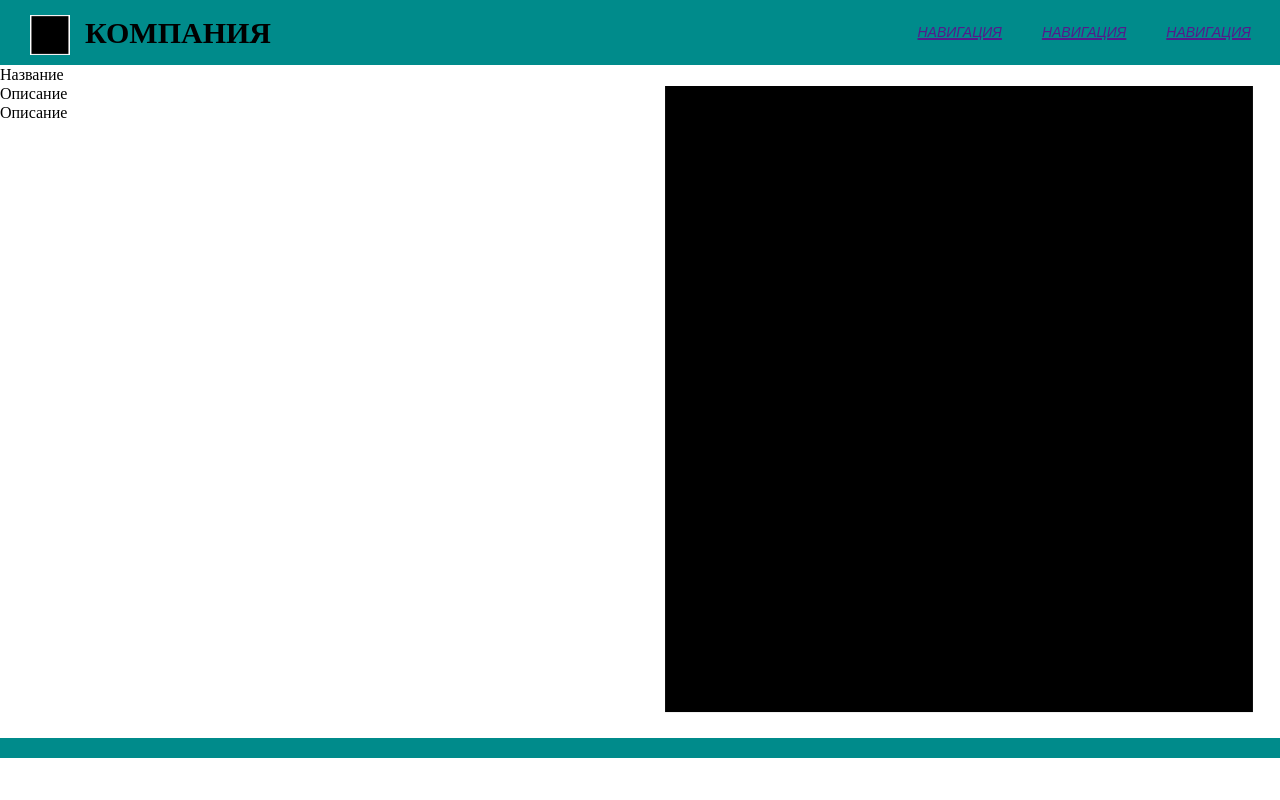
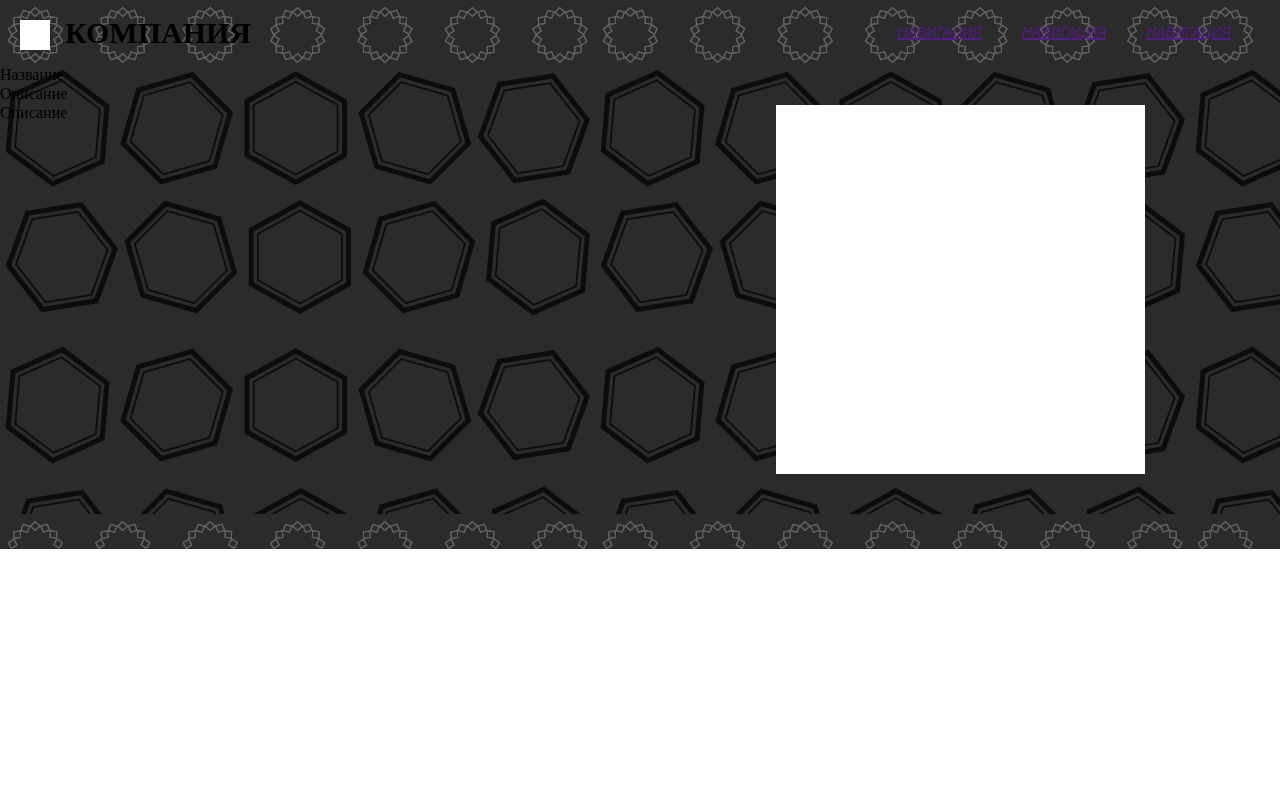
Before and after one commit to PerfectGold4/-Landing_database-, a PHP site: page / in a window 1280 px wide. Run offline with PHP 8.4, Linux system fonts and the light colour scheme.

Commit message:
29.05.2021

```diff
--- a/index.html
+++ b/index.html
@@ -16,10 +16,10 @@
 			<a href="">навигация</a>
 		</nav>
 	</header>
-
+<main>
 	<p class="center">Название <br> Описание <br> Описание</p>
-	<img id="a1" src="01.png">
-
+	<p id="img"><img id="a1" src="01.png"></p>
+</main>
 	<footer>
 		<p class="down"></p>
 	</footer>
--- a/theme.css
+++ b/theme.css
@@ -1,11 +1,14 @@
-header {background: #008B8B; padding: 15px 10px 20px 20px;}
-footer {background: #008B8B; padding: 10px 10px 10px 10px;}
+header, footer {padding: 15px 10px 20px 20px; background-image: url(back.png); background-repeat: repeat-x;}
+main {background-image: url(body.png); background-repeat: repeat-x;}
 
-img#a1 {width:50%; max-height: 20%}
+img#a1 {}
+p#img {display: flex; justify-content: center; align-items: flex-start; padding: 40px 0px;}
+
+img#logo {float:left; width: 30px; height: 30px; margin: 5px 15px 10px 0px;}
+
+h1 {float:left; width: 65%; font-size: 30px; text-transform: uppercase;}
+
 p.center {width:50%;float:left;}
-h1 {float:left; width: 65%; font-size: 30px; text-transform: uppercase;}
+
 nav{text-align: right; display: flex}
 nav a{margin: 0 20px; font: italic small-caps 20px/1.5 Arial;}
-img#logo {float:left; width: 40px; height: 40px; margin: 0px 15px 10px 10px;}
-
-#20B2AA
```
Also changed, not shown: 01.png, back.png (added), body.png (added), 3 other files.
